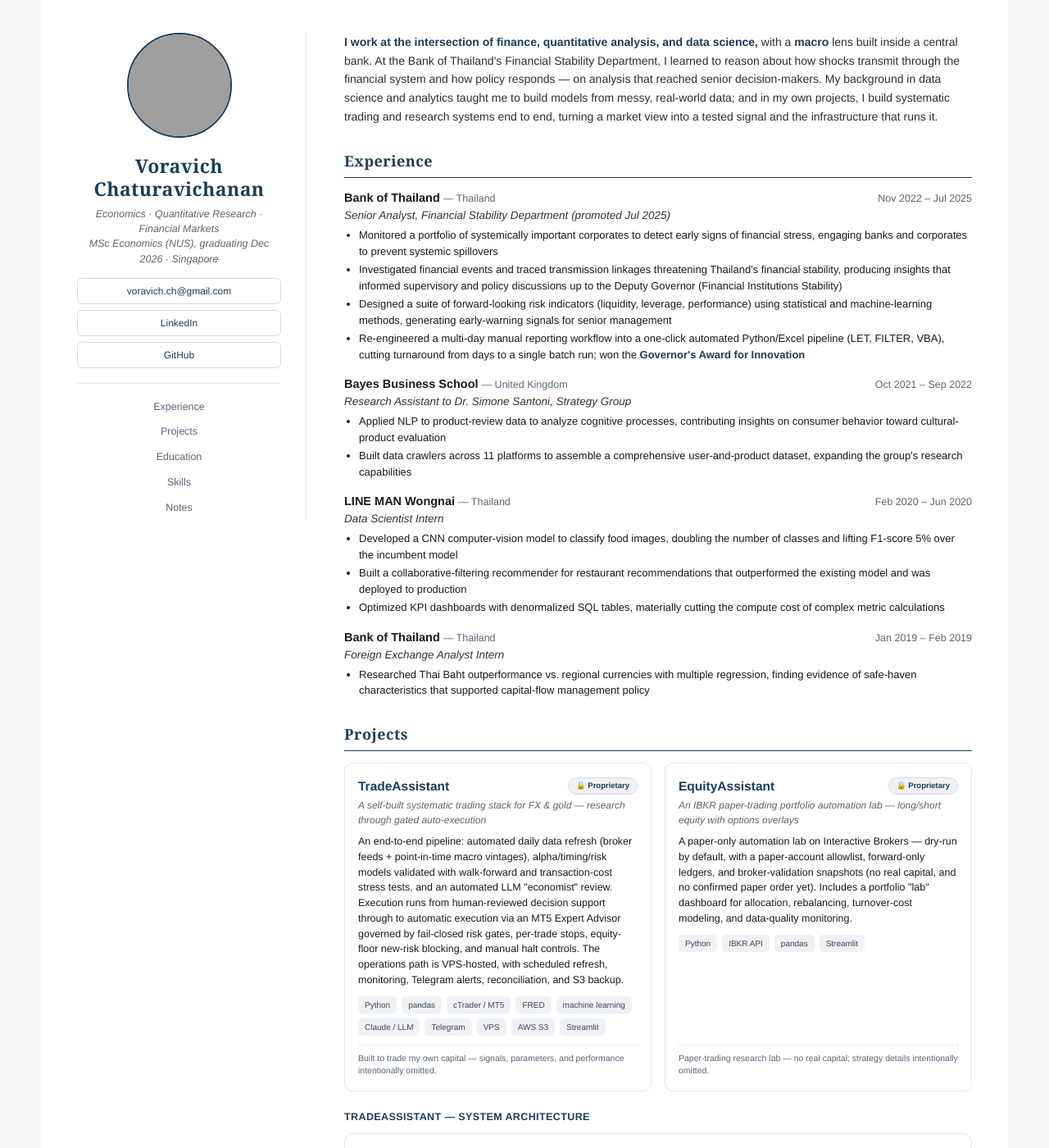
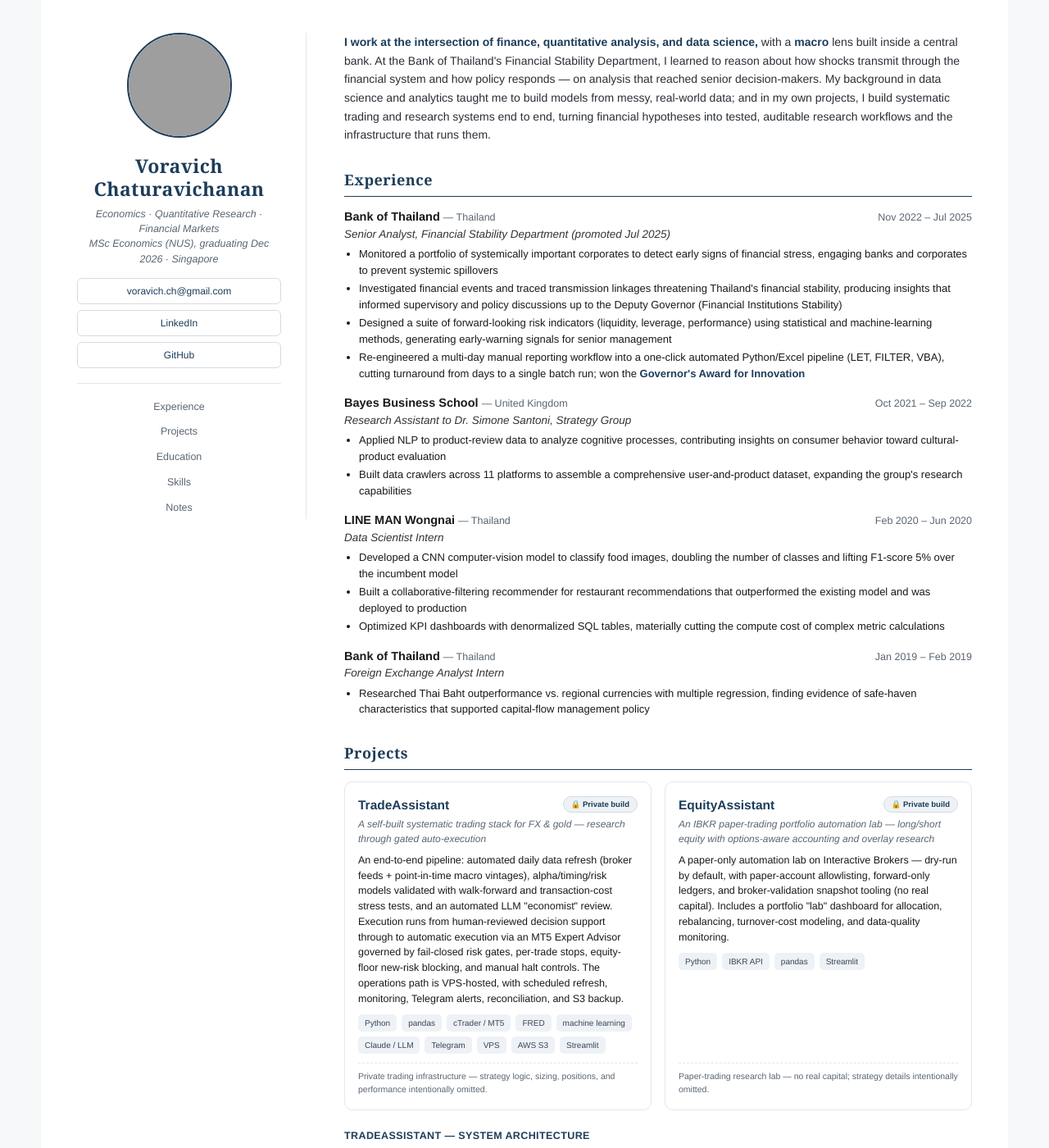
Before and after one commit to voravich-ch/voravich-ch.github.io, a Jekyll site: the page index.html, which Jekyll copies as it is, in a window 1280 px wide and 1400 px high. Shown: the whole window at 82% size. Built offline with Jekyll 4.4.1, drawn with Linux system fonts in a browser that asks for light colours; some of the changed text lies outside the part shown; grey boxes are pictures that could not be loaded.

Commit message:
Tighten public copy per Codex review: edge-safe wording, accurate execution/options framing, professional badges, drop draft comment

```diff
--- a/index.html
+++ b/index.html
@@ -5,13 +5,6 @@
 <meta name="viewport" content="width=device-width, initial-scale=1">
 <title>Voravich Chaturavichanan — Finance, Quant &amp; Data Science</title>
 <meta name="description" content="Finance, quantitative research, and data science, with a macro lens from central-bank work. MSc Economics (NUS) candidate, graduating Dec 2026 · Singapore.">
-<!--
-  DRAFT full-site restyle for voravich-ch.github.io — navy system matching the resume.
-  Choices made (veto any): no emoji section headers; profile photo kept; Projects
-  featured but CONFIDENTIALITY-SAFE (no results/code/links). [DRAFT] copy = your sign-off.
-  Profile image uses the absolute URL so it renders in preview; switch to "images/new_profile.jpg"
-  (relative) when you deploy into your repo.
--->
 <style>
   :root { --accent:#1c3d5a; --ink:#1a1a1a; --muted:#5a6573; --line:#e3e7ec; --chip:#eef2f6; --bg:#f7f8fa; }
   * { box-sizing:border-box; margin:0; padding:0; }
@@ -109,7 +102,7 @@
     <main class="main">
 
     <div class="about">
-    <p><span class="lead">I work at the intersection of finance, quantitative analysis, and data science,</span> with a <span class="lead">macro</span> lens built inside a central bank. At the Bank of Thailand's Financial Stability Department, I learned to reason about how shocks transmit through the financial system and how policy responds — on analysis that reached senior decision-makers. My background in data science and analytics taught me to build models from messy, real-world data; and in my own projects, I build systematic trading and research systems end to end, turning a market view into a tested signal and the infrastructure that runs it.</p>
+    <p><span class="lead">I work at the intersection of finance, quantitative analysis, and data science,</span> with a <span class="lead">macro</span> lens built inside a central bank. At the Bank of Thailand's Financial Stability Department, I learned to reason about how shocks transmit through the financial system and how policy responds — on analysis that reached senior decision-makers. My background in data science and analytics taught me to build models from messy, real-world data; and in my own projects, I build systematic trading and research systems end to end, turning financial hypotheses into tested, auditable research workflows and the infrastructure that runs them.</p>
   </div>
 
   <section id="experience">
@@ -158,16 +151,16 @@
     <h2>Projects</h2>
     <div class="grid">
       <div class="card">
-        <div class="card-top"><h3>TradeAssistant</h3><span class="lock">🔒 Proprietary</span></div>
+        <div class="card-top"><h3>TradeAssistant</h3><span class="lock">🔒 Private build</span></div>
         <div class="ptag">A self-built systematic trading stack for FX &amp; gold — research through gated auto-execution</div>
         <p class="desc">An end-to-end pipeline: automated daily data refresh (broker feeds + point-in-time macro vintages), alpha/timing/risk models validated with walk-forward and transaction-cost stress tests, and an automated LLM "economist" review. Execution runs from human-reviewed decision support through to automatic execution via an MT5 Expert Advisor governed by fail-closed risk gates, per-trade stops, equity-floor new-risk blocking, and manual halt controls. The operations path is VPS-hosted, with scheduled refresh, monitoring, Telegram alerts, reconciliation, and S3 backup.</p>
         <div class="chips"><span class="chip">Python</span><span class="chip">pandas</span><span class="chip">cTrader / MT5</span><span class="chip">FRED</span><span class="chip">machine learning</span><span class="chip">Claude / LLM</span><span class="chip">Telegram</span><span class="chip">VPS</span><span class="chip">AWS S3</span><span class="chip">Streamlit</span></div>
-        <div class="pnote">Built to trade my own capital — signals, parameters, and performance intentionally omitted.</div>
+        <div class="pnote">Private trading infrastructure — strategy logic, sizing, positions, and performance intentionally omitted.</div>
       </div>
       <div class="card">
-        <div class="card-top"><h3>EquityAssistant</h3><span class="lock">🔒 Proprietary</span></div>
-        <div class="ptag">An IBKR paper-trading portfolio automation lab — long/short equity with options overlays</div>
-        <p class="desc">A paper-only automation lab on Interactive Brokers — dry-run by default, with a paper-account allowlist, forward-only ledgers, and broker-validation snapshots (no real capital, and no confirmed paper order yet). Includes a portfolio "lab" dashboard for allocation, rebalancing, turnover-cost modeling, and data-quality monitoring.</p>
+        <div class="card-top"><h3>EquityAssistant</h3><span class="lock">🔒 Private build</span></div>
+        <div class="ptag">An IBKR paper-trading portfolio automation lab — long/short equity with options-aware accounting and overlay research</div>
+        <p class="desc">A paper-only automation lab on Interactive Brokers — dry-run by default, with paper-account allowlisting, forward-only ledgers, and broker-validation snapshot tooling (no real capital). Includes a portfolio "lab" dashboard for allocation, rebalancing, turnover-cost modeling, and data-quality monitoring.</p>
         <div class="chips"><span class="chip">Python</span><span class="chip">IBKR API</span><span class="chip">pandas</span><span class="chip">Streamlit</span></div>
         <div class="pnote">Paper-trading research lab — no real capital; strategy details intentionally omitted.</div>
       </div>
@@ -188,7 +181,7 @@
           <rect x="120" y="122" width="520" height="74" rx="9" fill="#f3f6f9" stroke="#cdd7e1"/>
           <circle cx="152" cy="159" r="14" fill="#1c3d5a"/><text x="152" y="164" text-anchor="middle" fill="#fff" font-size="13.5" font-weight="700">2</text>
           <text x="182" y="155" fill="#1c3d5a" font-size="14.5" font-weight="700">Research &amp; modeling</text>
-          <text x="182" y="177" fill="#5a6573" font-size="11">feature engineering · alpha, timing &amp; risk models</text>
+          <text x="182" y="177" fill="#5a6573" font-size="11">feature engineering · model research · risk controls</text>
           <line x1="380" y1="198" x2="380" y2="226" stroke="#1c3d5a" stroke-width="1.6" marker-end="url(#ar)"/>
 
           <rect x="120" y="228" width="520" height="74" rx="9" fill="#f3f6f9" stroke="#cdd7e1"/>
@@ -200,7 +193,7 @@
           <rect x="120" y="334" width="520" height="74" rx="9" fill="#f3f6f9" stroke="#cdd7e1"/>
           <circle cx="152" cy="371" r="14" fill="#1c3d5a"/><text x="152" y="376" text-anchor="middle" fill="#fff" font-size="13.5" font-weight="700">4</text>
           <text x="182" y="367" fill="#1c3d5a" font-size="14.5" font-weight="700">Review &amp; decision</text>
-          <text x="182" y="389" fill="#5a6573" font-size="11">automated LLM 'economist' review · <tspan fill="#1c3d5a" font-weight="700">human-approved</tspan> decision sheet</text>
+          <text x="182" y="389" fill="#5a6573" font-size="11">automated LLM 'economist' review · <tspan fill="#1c3d5a" font-weight="700">human-reviewable</tspan> decision sheet</text>
           <line x1="380" y1="410" x2="380" y2="438" stroke="#1c3d5a" stroke-width="1.6" marker-end="url(#ar)"/>
 
           <rect x="120" y="440" width="520" height="74" rx="9" fill="#f3f6f9" stroke="#cdd7e1"/>
```
Also changed, not shown: other parts of index.html (+1 -1 lines).
